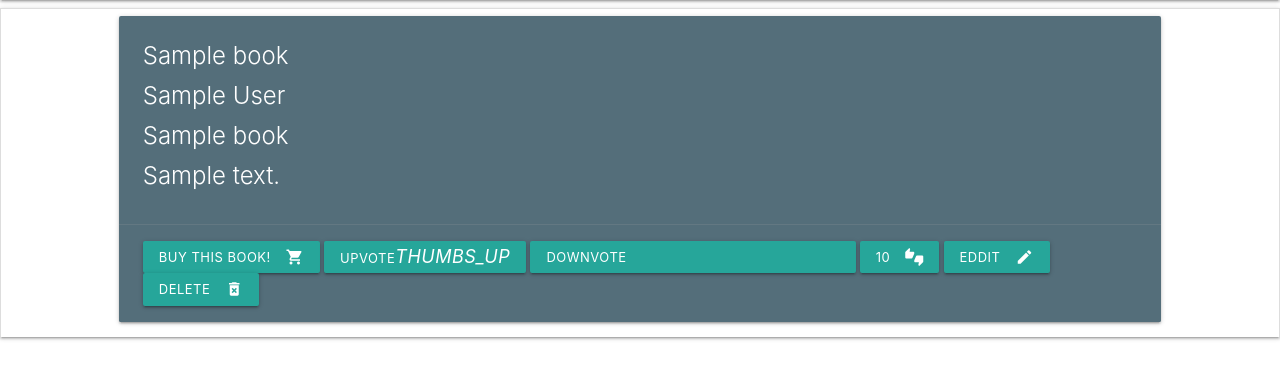
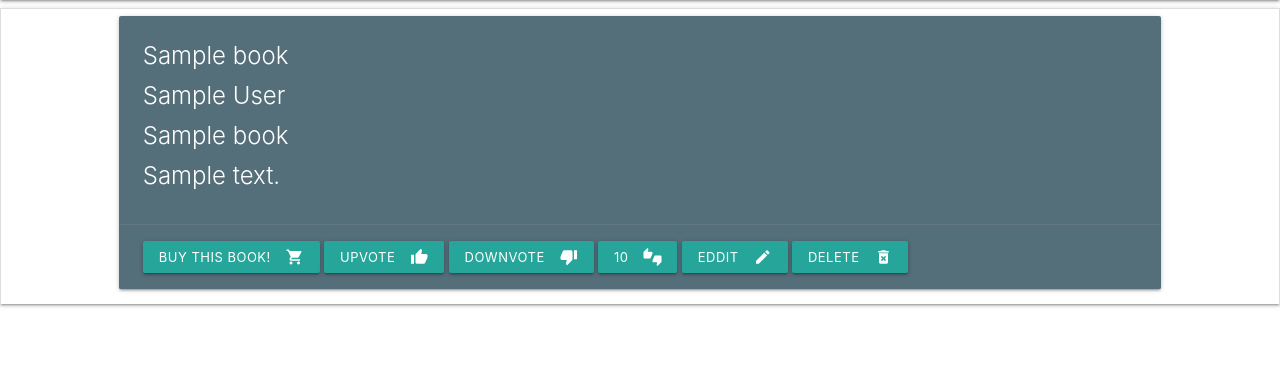
Before and after one commit to danfiliphoff/Milestone-3--Book-Review, a Flask app: page / in a window 1280 px wide. Shown: the part 64-443 px from the top of the page. Run offline with Flask 2, Linux system fonts and the light colour scheme; a database or web service that is not in the repository returns one stand-in record (values such as "Sample title"); some libraries are stand-ins or nearby versions.

Commit message:
typo fixed

```diff
--- a/templates/books.html
+++ b/templates/books.html
@@ -16,8 +16,8 @@
                 <!--Vote, purchase and eddit buttons-->
                 <div class="card-action">
                     <a href ="{{book.book_link}}" class="waves-effect waves-light btn-small">Buy this book!<i class="material-icons right">shopping_cart</i></a>
-                    <a href="{{url_for('upvote_book', book_id=book._id)}}" id="votes" class="waves-effect waves-light btn-small" type="submit" name="action">Upvote<i lass="material-icons right">thumbs_up</i></a>
-                    <a href="{{url_for('downvote_book', book_id=book._id)}}" id="votes" class="waves-effect waves-light btn-small" type="submit" name="action">Downvote<i class="material-icons right">thumbs_down</i></a>
+                    <a href="{{url_for('upvote_book', book_id=book._id)}}" id="votes" class="waves-effect waves-light btn-small" type="submit" name="action">Upvote<i class="material-icons right">thumb_up</i></a>
+                    <a href="{{url_for('downvote_book', book_id=book._id)}}" id="votes" class="waves-effect waves-light btn-small" type="submit" name="action">Downvote<i class="material-icons right">thumb_down</i></a>
                     <span class="waves-effect waves-light btn-small">{{book.votes}}<i class="material-icons right">thumbs_up_down</i></span>
                     <a href="{{url_for('edit_book', book_id=book._id)}}" class="waves-effect waves-light btn-small">Eddit<i class="material-icons right">edit</i></a>
                     <a href="{{url_for('delete_book', book_id=book._id)}}" class="waves-effect waves-light btn-small">Delete<i class="material-icons right">delete_forever</i></a>
```
